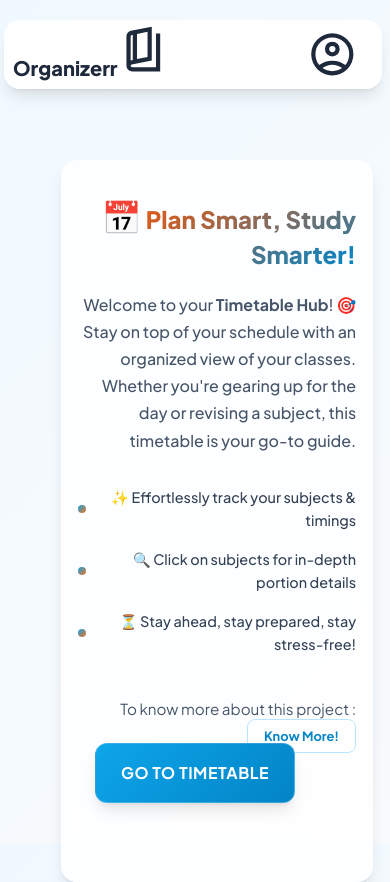
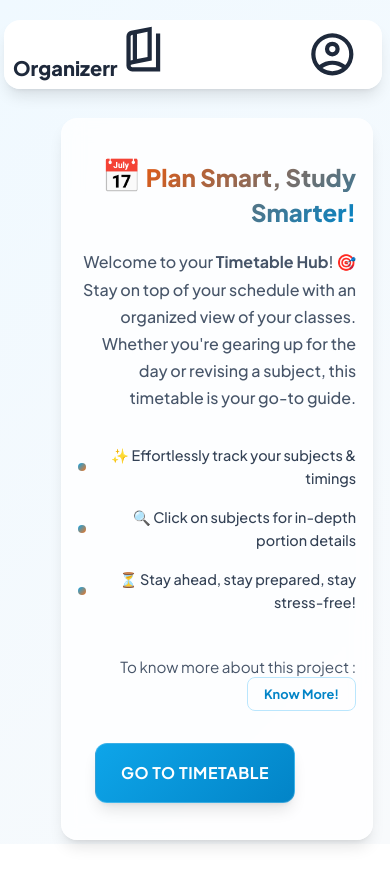
Before and after one commit to AbhaiSankarPR/Timetable-React, a React (Vite) app: page / in a window 390 px wide. After the commit the page ends 844 px from the top, so only its background shows below. Built offline with nearby package versions, Linux system fonts and the light colour scheme; a web font is replaced by a local one.

Commit message:
responsive2

```diff
--- a/src/AdminLogin.css
+++ b/src/AdminLogin.css
@@ -169,6 +169,7 @@ h1 {
 @media screen and (max-width: 768px) {
     .admin-login-container {
         padding: var(--spacing-md);
+        margin-top: 5dvh;
     }
 
     .admin-login-form {
--- a/src/App.css
+++ b/src/App.css
@@ -199,7 +199,7 @@ body {
   .timetable-intro {
     font-size: 0.9rem;
     right: 2vh;
-    top: 19vh;
+    top: 14dvh;
     width: 90%;
     padding: var(--spacing-lg);
   }
@@ -216,7 +216,7 @@ body {
 @media screen and (max-width: 480px) {
   .timetable-intro {
     right: 2vh;
-    top: 19vh;
+    /* top: 19dvh; */
     width: 90%;
     padding: var(--spacing-md);
     padding-bottom: 13dvh;
--- a/src/createnewLogin.css
+++ b/src/createnewLogin.css
@@ -199,6 +199,7 @@
 @media screen and (max-width: 768px) {
   .create-login-container {
     padding: var(--spacing-md);
+    margin-top: 5dvh;
   }
 
   .create-login-form {
```
